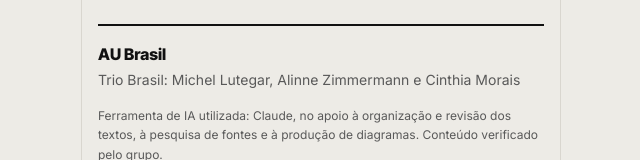
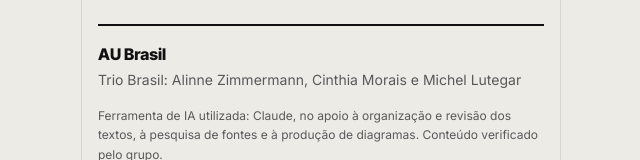
Before and after one commit to mlutegar/aubrasil, a React (Vite) app: page / in a window 1280 px wide. Shown: the part 2456-2616 px from the top of the page, without its empty margins (319-959 px from the left). Built offline with nearby package versions, Linux system fonts and the light colour scheme.

Commit message:
Rodape: integrantes em ordem alfabetica

```diff
--- a/src/data/content.ts
+++ b/src/data/content.ts
@@ -323,7 +323,7 @@ export const home = {
 export const rodape = {
   disciplina: 'AU Brasil',
   grupo: 'Trio Brasil',
-  integrantes: ['Michel Lutegar', 'Alinne Zimmermann', 'Cinthia Morais'],
+  integrantes: ['Alinne Zimmermann', 'Cinthia Morais', 'Michel Lutegar'],
   notaIA: 'Ferramenta de IA utilizada: Claude, no apoio à organização e revisão dos textos, à pesquisa de fontes e à produção de diagramas. Conteúdo verificado pelo grupo.',
 }
 
```
